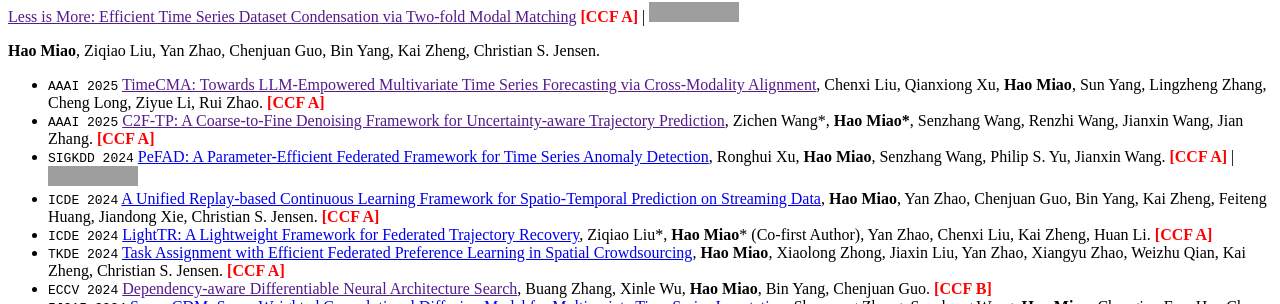
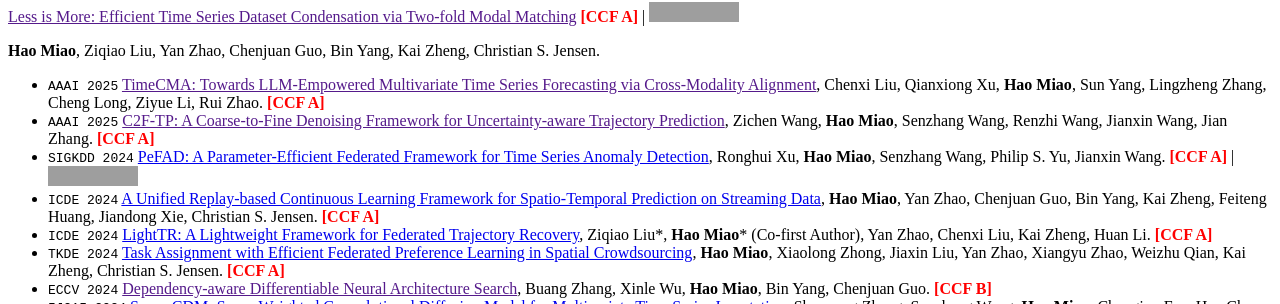
Before and after one commit to MiaoHaoSunny/MiaoHaoSunny.github.io, a Jekyll site: the page built from _pages/includes/pub.md, in a window 1280 px wide, cut to the strip 667-971 px from the top of the page. Built offline with Jekyll 4.4.1, drawn with Linux system fonts in a browser that asks for light colours; our own code applies the rules of GitHub Pages for plain Markdown files; grey boxes are pictures that could not be loaded.

Commit message:
Update pub.md

```diff
--- a/_pages/includes/pub.md
+++ b/_pages/includes/pub.md
@@ -19,7 +19,7 @@
 </div>
 
 - ``AAAI 2025`` [TimeCMA: Towards LLM-Empowered Multivariate Time Series Forecasting via Cross-Modality Alignment](), Chenxi Liu, Qianxiong Xu, **Hao Miao**, Sun Yang, Lingzheng Zhang, Cheng Long, Ziyue Li, Rui Zhao. <b><font color="red">[CCF A]</font></b>
-- ``AAAI 2025`` [C2F-TP: A Coarse-to-Fine Denoising Framework for Uncertainty-aware Trajectory Prediction](), Zichen Wang\*, **Hao Miao\***, Senzhang Wang, Renzhi Wang, Jianxin Wang, Jian Zhang. <b><font color="red">[CCF A]</font></b>
+- ``AAAI 2025`` [C2F-TP: A Coarse-to-Fine Denoising Framework for Uncertainty-aware Trajectory Prediction](), Zichen Wang, **Hao Miao**, Senzhang Wang, Renzhi Wang, Jianxin Wang, Jian Zhang. <b><font color="red">[CCF A]</font></b>
 - ``SIGKDD 2024`` [PeFAD: A Parameter-Efficient Federated Framework for Time Series Anomaly Detection](https://arxiv.org/abs/2406.02318), Ronghui Xu, **Hao Miao**, Senzhang Wang, Philip S. Yu, Jianxin Wang. <b><font color="red">[CCF A]</font></b> \| [![](https://img.shields.io/github/stars/xu737/PeFAD?style=social&label=PeFAD Stars)](https://github.com/xu737/PeFAD)
 - ``ICDE 2024`` [A Unified Replay-based Continuous Learning Framework for Spatio-Temporal Prediction on Streaming Data](https://arxiv.org/abs/2404.14999), **Hao Miao**, Yan Zhao, Chenjuan Guo, Bin Yang, Kai Zheng, Feiteng Huang, Jiandong Xie, Christian S. Jensen. <b><font color="red">[CCF A]</font></b>
 - ``ICDE 2024`` [LightTR: A Lightweight Framework for Federated Trajectory Recovery](https://arxiv.org/abs/2405.03409), Ziqiao Liu\*, **Hao Miao**\* (Co-first Author), Yan Zhao, Chenxi Liu, Kai Zheng, Huan Li. <b><font color="red">[CCF A]</font></b>
```
